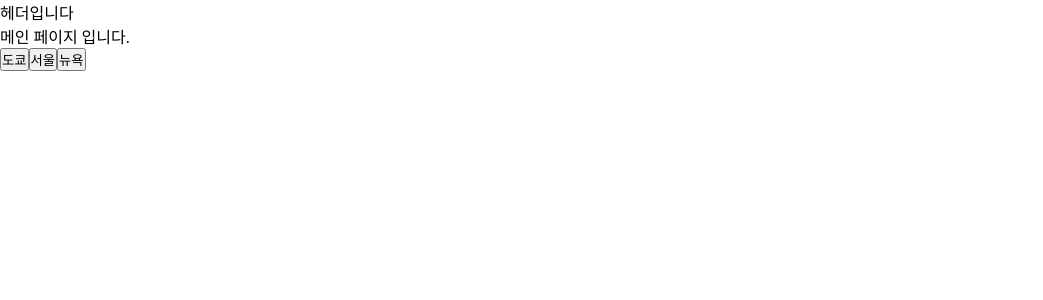
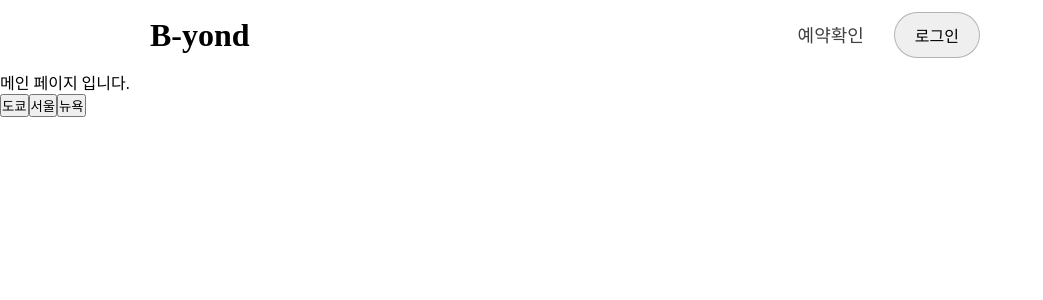
Before and after one commit to CingDam/Beyon-d, a Next.js app in the folder front/: page / in a window 1280 px wide. Shown: the top 300 px of the page, without its empty margins (0-1043 px from the left). Built offline with nearby package versions, Linux system fonts and the light colour scheme; a web font is replaced by a local one.

Commit message:
메인페이지 제작중

```diff
--- a/front/src/components/Navigation.jsx
+++ b/front/src/components/Navigation.jsx
@@ -1,8 +1,15 @@
 "use client"
+import NavStyle from '../styles/nav.module.css'
 
 const Navigation = () => {
   return (
-    <div>헤더입니다</div>
+    <div className={NavStyle.container}>
+      <h1>B-yond</h1>
+      <div>
+        <span>예약확인</span>
+        <button>로그인</button>
+      </div>
+    </div>
   )
 }
 
--- /dev/null
+++ b/front/src/styles/nav.module.css
@@ -0,0 +1,39 @@
+.container {
+    position: sticky;
+    display: flex;
+    justify-content: space-between;
+    align-items: center;
+    height: 70px;
+    -ms-overflow-style: none;
+    user-select: none;
+}
+
+.container > h1 {
+    cursor: pointer;
+    padding-left: 150px;
+}
+
+.container div{
+    padding-right: 300px;
+}
+
+.container span {
+    cursor: pointer;
+    margin-right: 30px;
+    font-size: 18px;
+    color: rgba(0, 0, 0, 0.75);
+}
+
+
+.container button {
+    cursor: pointer;
+    padding: 10px 20px;
+    border: 1px solid rgba(0, 0, 0, 0.25);
+    border-radius: 25px;
+    font-size: 16px;
+}
+
+.container button:hover {
+    cursor: pointer;
+    transition: 0.5s;
+}
```
